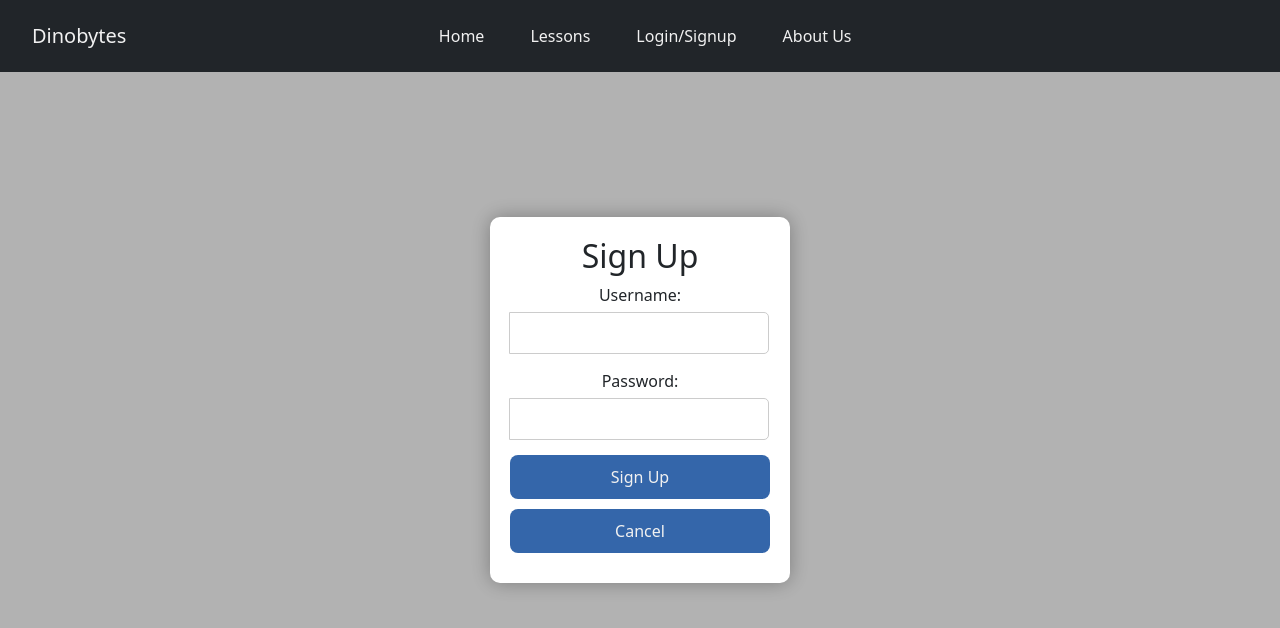
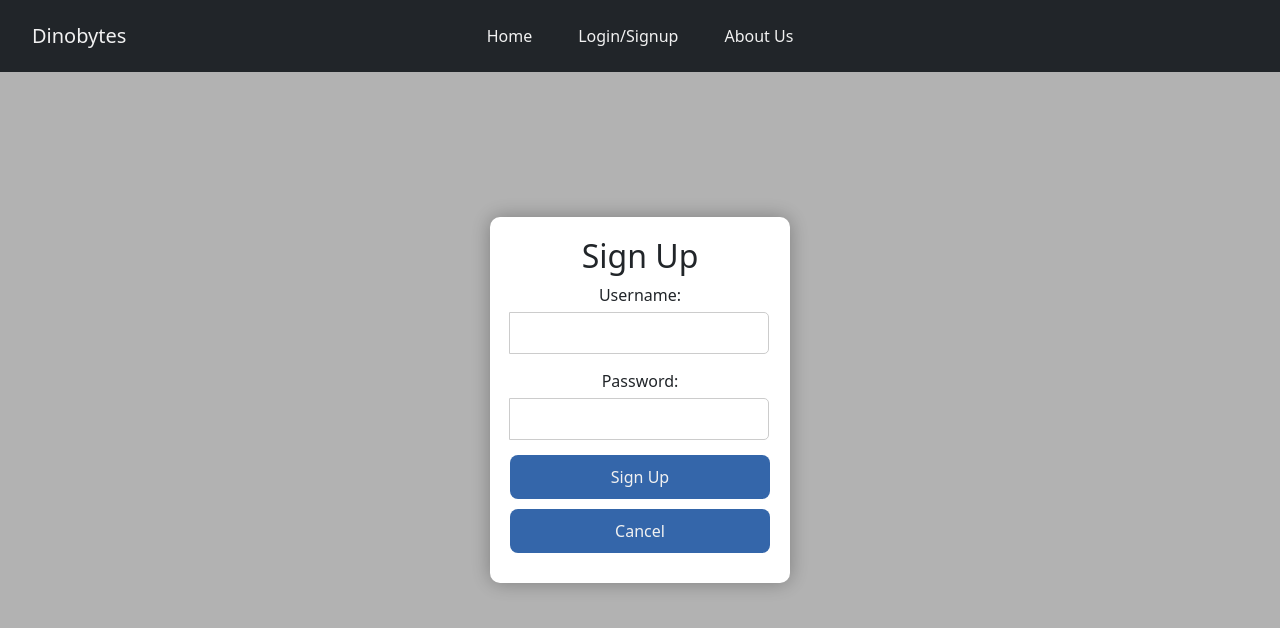
Before and after one commit to MichaelC314/SE-Project, a React (Create React App) app in the folder dinobytes/: page /signup in a window 1280 px wide. Shown: the top 628 px of the page. Built offline with nearby package versions, Linux system fonts and the light colour scheme.

Commit message:
removed lessons, centered stuff

```diff
--- a/dinobytes/src/scripts/App.js
+++ b/dinobytes/src/scripts/App.js
@@ -77,7 +77,6 @@ function App() {
             <Navbar.Brand as={Link} to="/">Dinobytes</Navbar.Brand>
             <Nav className="navbar-nav">
               <Nav.Link as={Link} to="/">Home</Nav.Link>
-              <Nav.Link as={Link} to="/lessons">Lessons</Nav.Link>
               {isLoggedIn ? (
                 <Nav.Link as={Link} to="/account">Account</Nav.Link>
               ) : (
@@ -142,7 +141,7 @@ function App() {
                       <Card.Body>
                         <Card.Title>Python Course</Card.Title>
                         <Card.Text>Python is a versatile, high-level programming language.</Card.Text>
-                        <Button variant="primary" onClick={() => navigate("/Python")}>
+                        <Button variant="primary" onClick={() => navigate("/python-course")}>
                           Go to Course
                         </Button>
                       </Card.Body>
@@ -163,6 +162,7 @@ function App() {
             }
           />
           <Route path="/cpp-course" element={<CppCourse userId={userId} />} />
+          <Route path="/python-course" element={<CppCourse userId={userId} />} />
           <Route path="/signup" element={<SignUp />} />
           <Route path="/account" element={<Account onLogout={handleLogout} userId={userId} />} />
           <Route path="/about-us" element={<AboutUs />} />
--- a/dinobytes/src/styles/Main.css
+++ b/dinobytes/src/styles/Main.css
@@ -35,7 +35,7 @@ body {
   display: flex;
   justify-content: center; /* Ensures the nav items are centered */
   width: 100%; /* Takes full width to center content */
-  margin-left: -120px;
+  margin-left: -50%;
 }
 
 .navbar-brand {
```
